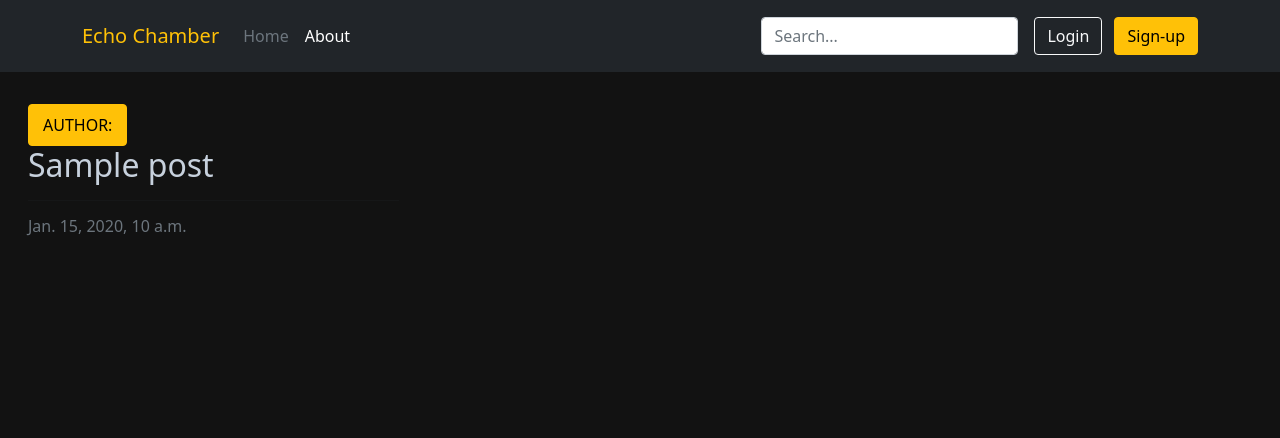
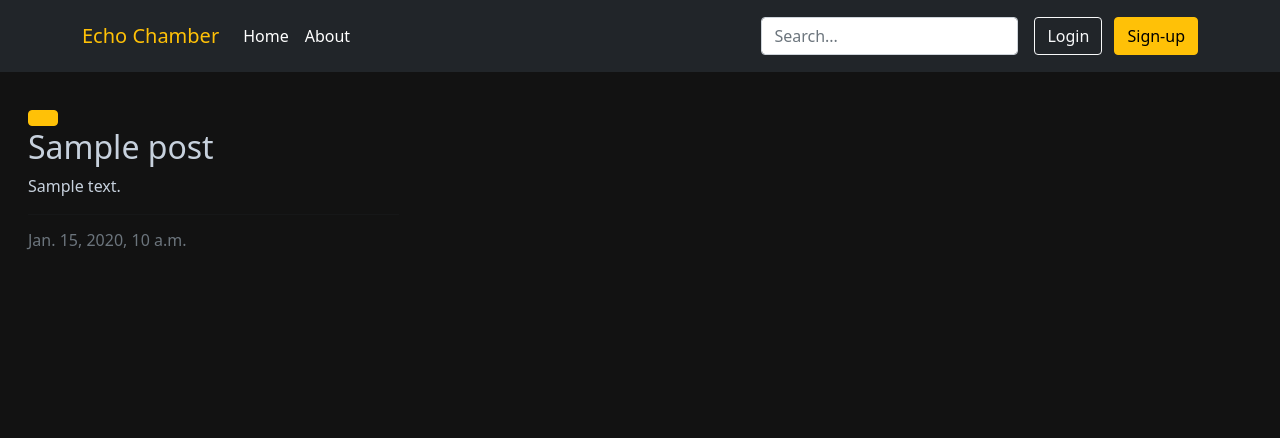
Before and after one commit to TerraBite147/EchoChamber, a Django app: page /blog/ in a window 1280 px wide. Shown: the top 438 px of the page. Run offline with Django 4.2, Linux system fonts and the light colour scheme; data comes from the database, SQL or seed files in the repository; tables that the repository leaves empty hold one stand-in row (values such as "Sample post"); parts of the project's set-up code (start-up, migrations or seed data) failed here and were passed over.

Commit message:
feat(blog):add content to posts

```diff
--- a/blog/templates/blog/index.html
+++ b/blog/templates/blog/index.html
@@ -15,11 +15,12 @@
                         <div class="card-body">
                             <div class="image-container">
                                 <div class="btn btn-warning">
-                                    <p class="author">Author: {{ post.author }}</p>
+                                    <p class="author">{{ post.author }}</p>
                                 </div>
                             </div>
                             <a href="#" class="post-link">
                                 <h2 class="card-title">{{ post.title }}</h2>
+                                <p class="card-text">{{ post.content }}</p>
                             </a>
 
                             <hr />
--- a/static/css/style.css
+++ b/static/css/style.css
@@ -159,3 +159,16 @@ body {
     color: #ffc107;
     text-decoration: none;
 }
+
+.title:hover {
+    color: #ffd041;
+}
+
+.nav-link {
+    color: #ffffff;
+    text-decoration: none;
+}
+.nav-link:hover {
+    color: #526579;
+    text-decoration: none;
+}
--- a/templates/base.html
+++ b/templates/base.html
@@ -6,7 +6,7 @@
 <html class="h-100" lang="en">
 
 <head>
-    <title>CodeStar Blog</title>
+    <title>Echo Chamber</title>
     <meta name="viewport" content="width=device-width, initial-scale=1" />
 
     <!-- Google Fonts CSS -->
@@ -35,8 +35,8 @@
                 <a class="navbar-brand title" href="{% url 'home' %}">Echo Chamber</a>
 
                 <ul class="nav col-12 col-lg-auto me-lg-auto mb-2 justify-content-center mb-md-0">
-                    <li><a href="#" class="nav-link px-2 text-secondary">Home</a></li>
-                    <li><a href="#" class="nav-link px-2 text-white">About</a></li>
+                    <li><a href="{% url 'home' %}" class="nav-link px-2">Home</a></li>
+                    <li><a href="#" class="nav-link px-2">About</a></li>
                 </ul>
 
                 <form class="col-12 col-lg-auto mb-3 mb-lg-0 me-lg-3">
```
